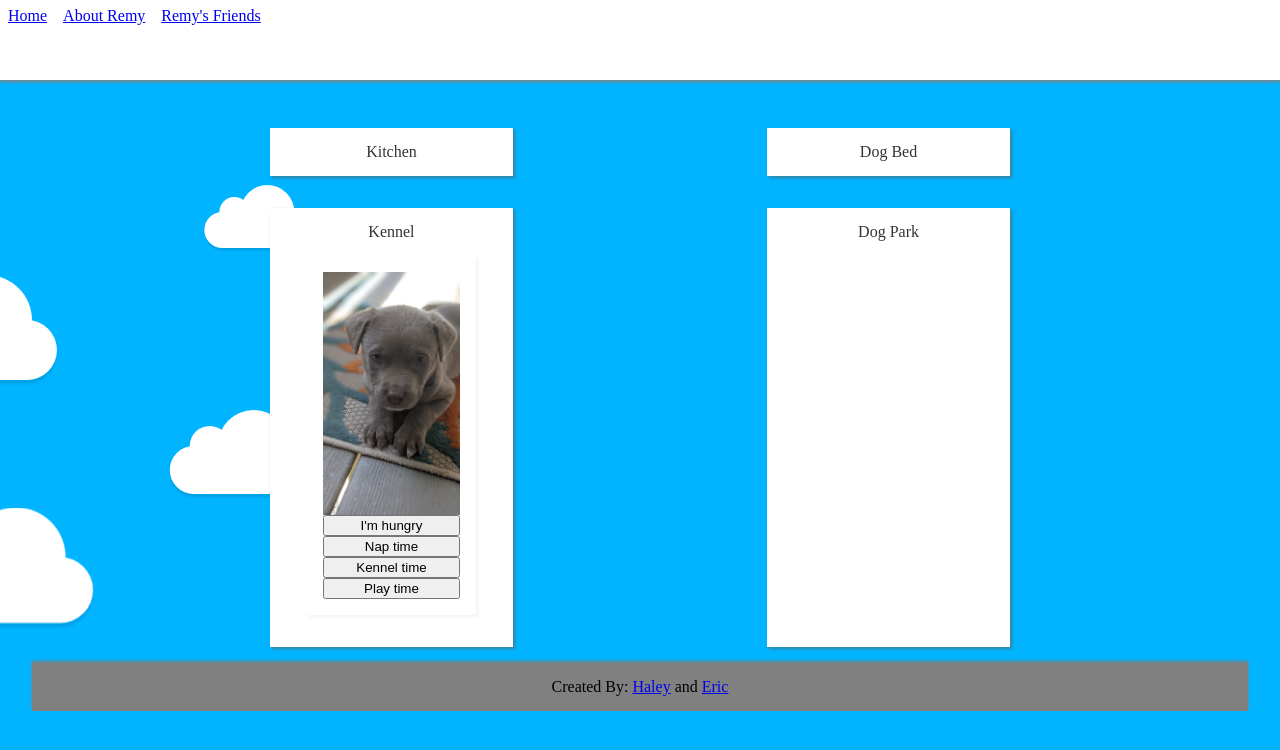
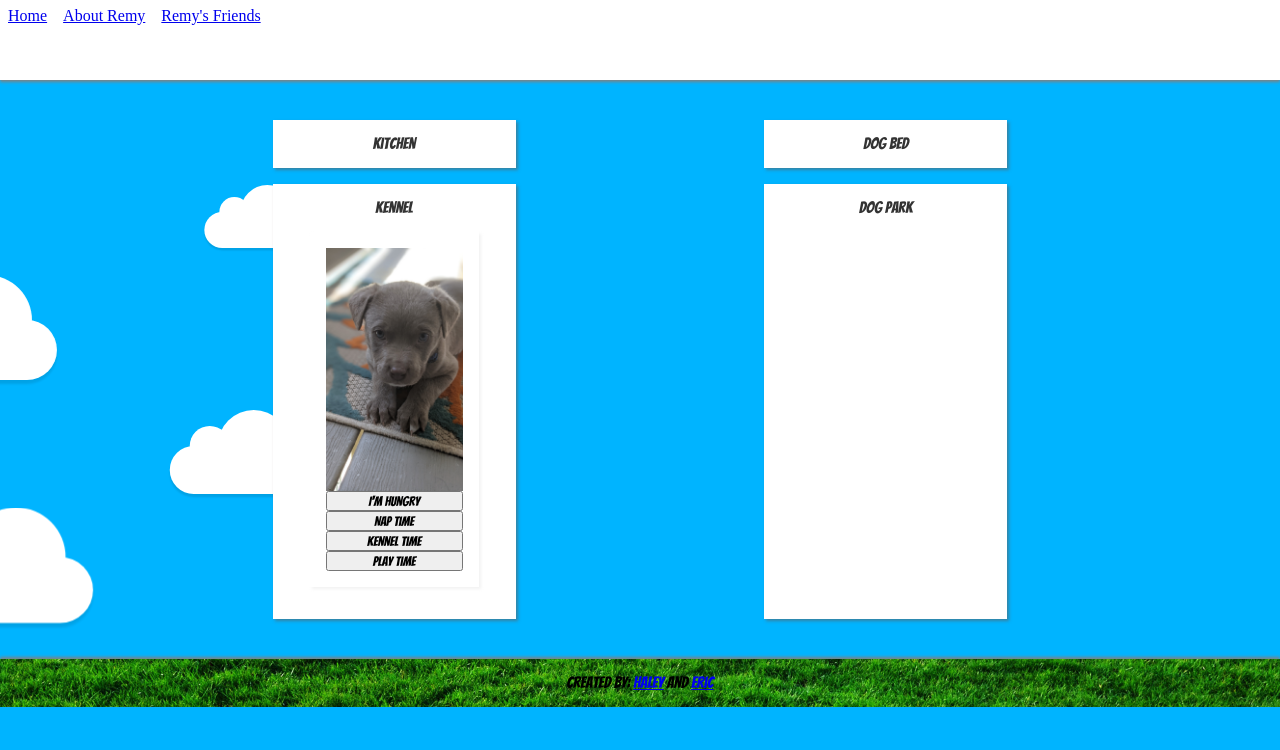
Before and after one commit to haleywarson/a-day-of-remy, a React (Create React App) app in the folder remy-app/: page / in a window 1280 px wide. Shown: the top 750 px of the page. Built offline with nearby package versions, Linux system fonts and the light colour scheme; data requests are answered from the project's data file.

Commit message:
syncing with main

```diff
--- a/remy-app/public/index.html
+++ b/remy-app/public/index.html
@@ -10,6 +10,10 @@
       content="Web site created using create-react-app"
     />
     <link rel="apple-touch-icon" href="%PUBLIC_URL%/logo192.png" />
+    <link rel="preconnect" href="https://fonts.gstatic.com">
+    <link href="https://fonts.googleapis.com/css2?family=Bangers&display=swap"
+      rel="stylesheet"
+    >
     <!--
       manifest.json provides metadata used when your web app is installed on a
       user's mobile device or desktop. See https://developers.google.com/web/fundamentals/web-app-manifest/
--- a/remy-app/src/App.css
+++ b/remy-app/src/App.css
@@ -1,5 +1,9 @@
 
 /* || Main Page */
+
+* {
+    font-family: 'Bangers', cursive;
+}
 
 .main-container, .friend-container, .about {
 }
@@ -32,7 +36,7 @@
     align-items: center;
     background-color: white;
     width: 20%;
-    margin: 1rem;
+    margin: .5rem;
     padding: 1rem;
     box-shadow: 2px 2px 3px rgba(95, 93, 93, 0.582)
 }
@@ -66,7 +70,15 @@ footer {
     height: 3rem;
     box-shadow: 0px -2px 3px gray;
     text-align: center;
-    background: grey;
+    background-image: url('./Assets/grass-background.jpg');
+    background-position: center center;
+    background-repeat: no-repeat;
+    background-size: cover;
+    width: 100%;
+}
+
+.footer-div {
+
 }
 
 footer p {
--- a/remy-app/src/Components/MainContainer.js
+++ b/remy-app/src/Components/MainContainer.js
@@ -49,6 +49,8 @@ export default function MainContainer(props) {
                         kennelRemy={props.kennelRemy}
                     />
                 </div>
+            </div>
+                <div className="footer-div">
                     <footer>
                         <p>
                         Created By:{" "}
```
Lines whose indentation alone changed are shown as unchanged.
